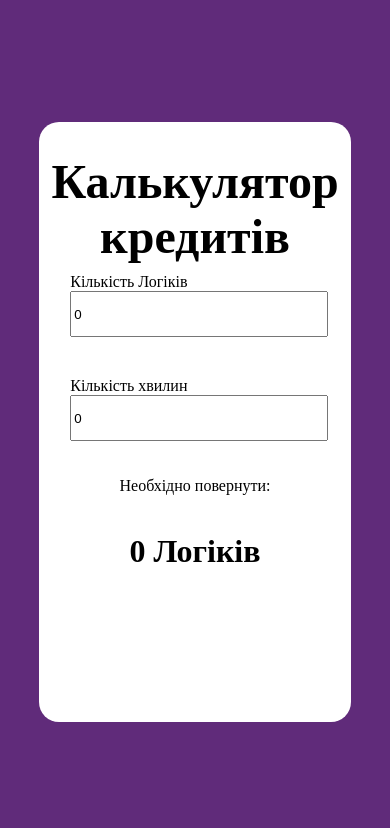
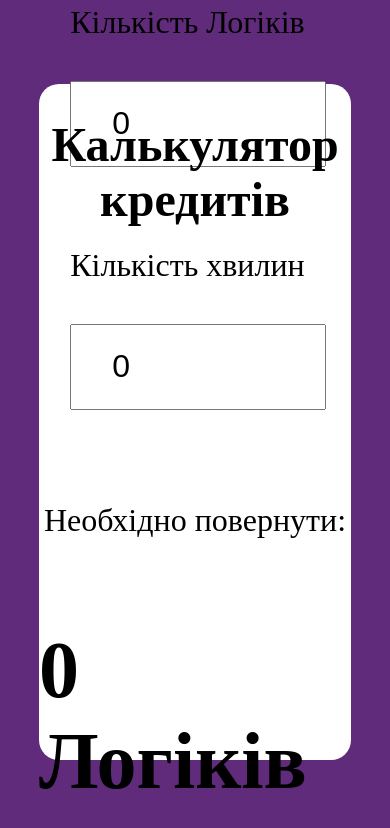
Before and after one commit to KNIDZE/LogikaCredit, a plain HTML site: page index.html in a window 390 px wide. Drawn offline with Linux system fonts and the light colour scheme.

Commit message:
SizeRemade

```diff
--- a/index.html
+++ b/index.html
@@ -19,7 +19,7 @@
       <input id='minutes' value="0" type="number" placeholder="10" onchange="countLogiks()">
     </div>
     <p>Необхідно повернути:</p>
-    <h1>0 Логіків</h1>
+    <h1 class="result">0 Логіків</h1>
   </div>
   <script src="script.js"></script>
 </body>
--- a/style.css
+++ b/style.css
@@ -37,12 +37,25 @@ input{
 @media screen and (max-width: 1024px){
   .calculator{
     width: 80%;
-    height: 600px;
+    height: 80%;
   }
   input{
-    height: 40px;
+    height: 80px;
+    margin: 40px 0;
+    padding-left: 40px;
+    width: calc(100% - 40px);
+    font-size: 2em;
+  }
+  label{
+    font-size: 2em;
   }
   .label{
     font-size: 3em;
   }
+  p{
+    font-size: 2em;
+  }
+  .result{
+    font-size: 5em;
+  }
 }
```
